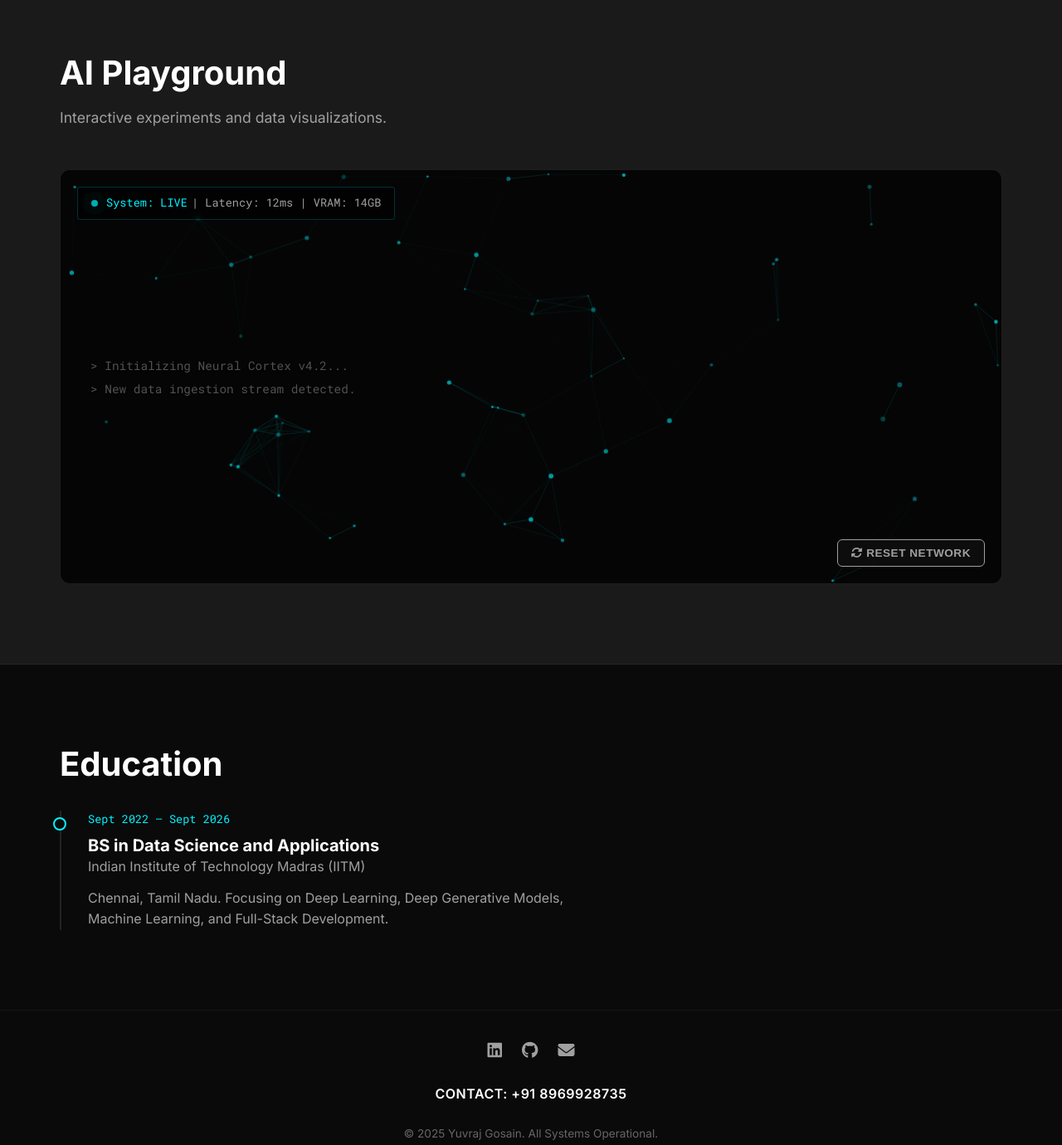
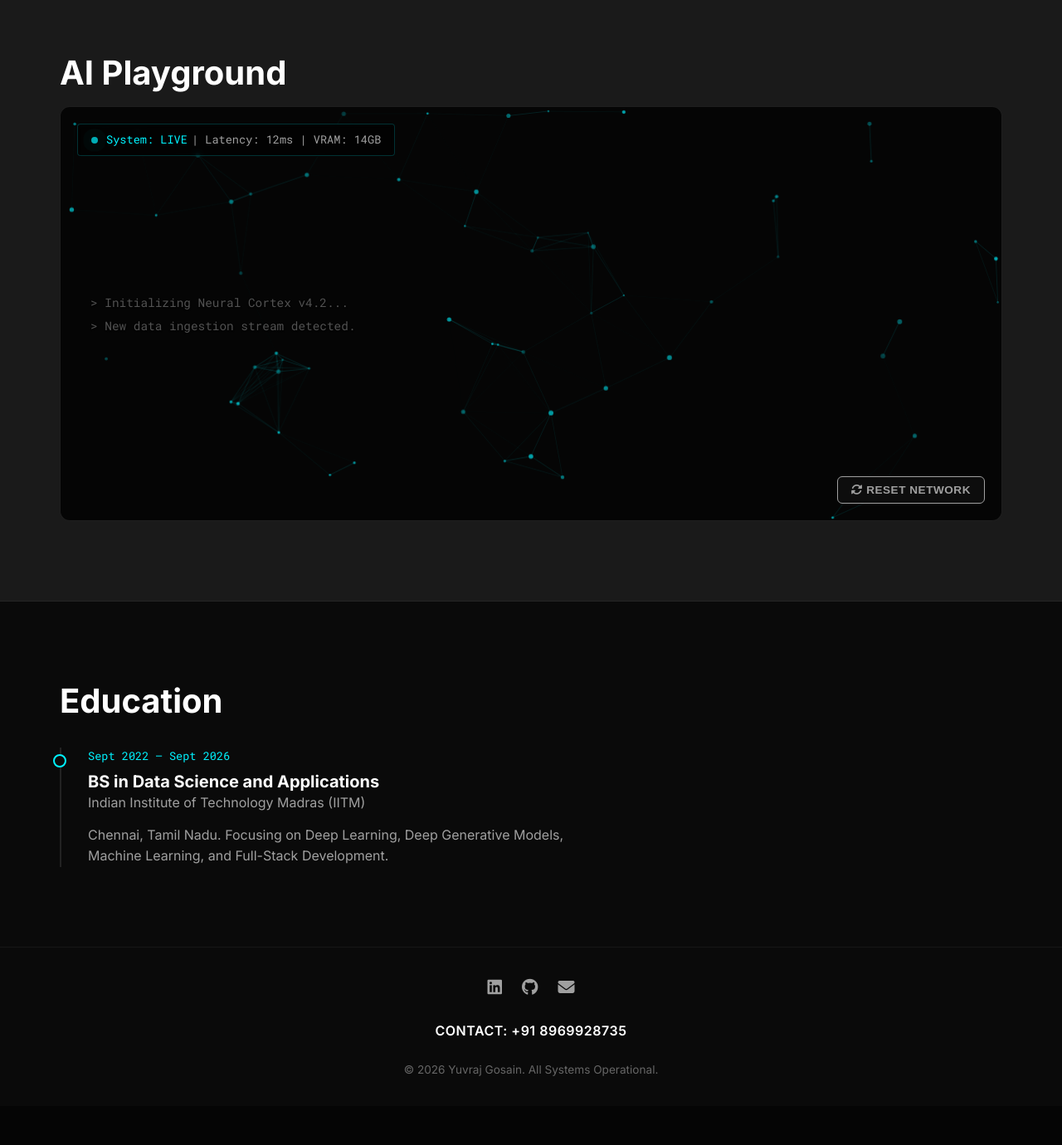
Before and after one commit to yuviiitm26/portfolio, a plain HTML site: page index.html in a window 1280 px wide. Shown: the part 4300-5680 px from the top of the page at 83% size. After the commit the page ends 5633 px from the top, so only its background shows below. Drawn offline with nearby package versions, Linux system fonts and the light colour scheme.

Commit message:
Update index.html

```diff
--- a/index.html
+++ b/index.html
@@ -306,7 +306,6 @@
     <section class="sandbox" id="sandbox">
         <div class="container">
             <h2 class="section-title">AI Playground</h2>
-            <p class="section-subtitle">Interactive experiments and data visualizations.</p>
             <div class="sandbox-area" id="ai-playground">
                 <canvas id="neural-canvas"></canvas>
                 <div class="sandbox-ui">
@@ -357,7 +356,7 @@
                 <a href="mailto:yuvraj.gosain2003@gmail.com" class="social-link"><i class="fas fa-envelope"></i></a>
             </div>
             <a href="mailto:yuvraj.gosain2003@gmail.com" class="contact-link">Contact: +91 8969928735</a>
-            <p class="copyright">&copy; 2025 Yuvraj Gosain. All Systems Operational.</p>
+            <p class="copyright">&copy; 2026 Yuvraj Gosain. All Systems Operational.</p>
         </div>
     </footer>
 
```
